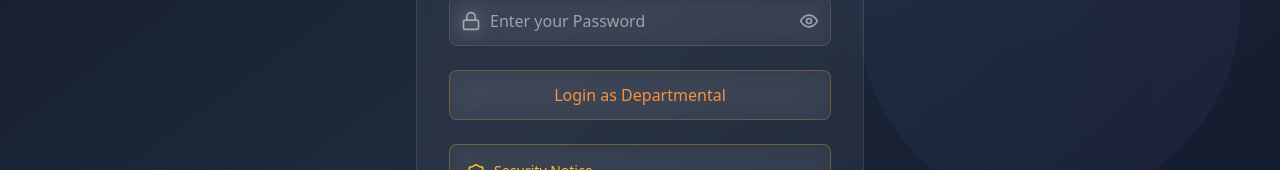
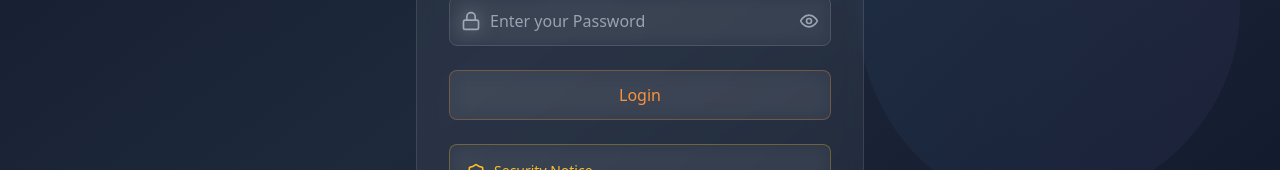
Before and after one commit to vivekkk001/Major-Project, a React (Vite) app in the folder frontend/: page /official/login in a window 1280 px wide. Shown: the part 513-683 px from the top of the page. Built offline with nearby package versions, Linux system fonts and the light colour scheme; no server answers.

Commit message:
Changes in buttons

```diff
--- a/frontend/src/pages/admin/AdminLogin.tsx
+++ b/frontend/src/pages/admin/AdminLogin.tsx
@@ -88,7 +88,7 @@ const AdminLogin: React.FC = () => {
             type="submit"
             className="w-full bg-teal-500 hover:bg-teal-600 text-white py-3 rounded-lg font-semibold transition-all shadow-lg hover:shadow-teal-500/25"
           >
-            Login as Admin
+            Login
           </button>
         </form>
       </div>
--- a/frontend/src/pages/admin/DepartmentManagement.tsx
+++ b/frontend/src/pages/admin/DepartmentManagement.tsx
@@ -224,7 +224,7 @@ const DepartmentManagement: React.FC = () => {
                       </>
                     ) : (
                       <>
-                        <button onClick={() => handleEditClick(index)} className="text-blue-400 hover:underline">Edit</button>
+                        {/* <button onClick={() => handleEditClick(index)} className="text-blue-400 hover:underline">Edit</button> */}
                         <button onClick={() => handleDelete(c.id)} className="text-red-400 hover:underline">Delete</button>
                       </>
                     )}
--- a/frontend/src/pages/admin/UserManagement.tsx
+++ b/frontend/src/pages/admin/UserManagement.tsx
@@ -141,7 +141,7 @@ const UserManagement: React.FC = () => {
                       </>
                     ) : (
                       <>
-                        <button onClick={() => handleEditClick(index)} className="text-teal-400 hover:underline">Edit</button>
+                        {/* <button onClick={() => handleEditClick(index)} className="text-teal-400 hover:underline">Edit</button> */}
                         <button onClick={() => handleDelete(citizen.email)} className="text-red-400 hover:underline">Delete</button>
                       </>
                     )}
--- a/frontend/src/pages/official/OfficialDashboard.tsx
+++ b/frontend/src/pages/official/OfficialDashboard.tsx
@@ -220,38 +220,40 @@ const OfficialDashboard: React.FC = () => {
                     {/* Editable Fields */}
                     <div className="mt-4 space-y-4">
                       <div>
-                        <label className="block text-sm text-gray-300 mb-1">Update Description</label>
+                        <label className="block text-sm text-gray-300 mb-1">Description</label>
                         <textarea
                           value={desc}
+                          readOnly
                           onChange={e => handleChange(id, 'description', e.target.value)}
                           rows={2}
                           className="w-full rounded bg-slate-700 border border-gray-600 text-white p-2"
                         />
-                        {desc !== c.description && (
+                        {/* {desc !== c.description && (
                           <button
                             onClick={() => handleSave(id, 'description')}
                             className="mt-2 bg-green-600 text-white px-3 py-1 rounded hover:bg-green-700"
                           >
                             Save Description
                           </button>
-                        )}
+                        )} */}
                       </div>
                       <div>
-                        <label className="block text-sm text-gray-300 mb-1">Update Address</label>
+                        <label className="block text-sm text-gray-300 mb-1">Address</label>
                         <textarea
                           value={addr}
+                          readOnly
                           onChange={e => handleChange(id, 'address', e.target.value)}
                           rows={2}
                           className="w-full rounded bg-slate-700 border border-gray-600 text-white p-2"
                         />
-                        {addr !== c.address && (
+                        {/* {addr !== c.address && (
                           <button
                             onClick={() => handleSave(id, 'address')}
                             className="mt-2 bg-yellow-600 text-white px-3 py-1 rounded hover:bg-yellow-700"
                           >
                             Save Address
                           </button>
-                        )}
+                        )} */}
                       </div>
                       <div>
                         <label className="block text-sm text-gray-300 mb-1">Update Status</label>
--- a/frontend/src/pages/official/OfficialLogin.tsx
+++ b/frontend/src/pages/official/OfficialLogin.tsx
@@ -204,7 +204,7 @@ const OfficialLogin: React.FC = () => {
                 disabled={loading}
                 className="w-full glass py-3 px-4 rounded-lg text-orange-400 hover:bg-orange-400 hover:text-white transition-all hover-lift ripple font-medium border border-orange-400/30 hover:border-orange-400 disabled:opacity-50 disabled:cursor-not-allowed"
               >
-                {loading ? 'Accessing...' : 'Login as Departmental'}
+                {loading ? 'Accessing...' : 'Login'}
               </button>
             </form>
 
```
